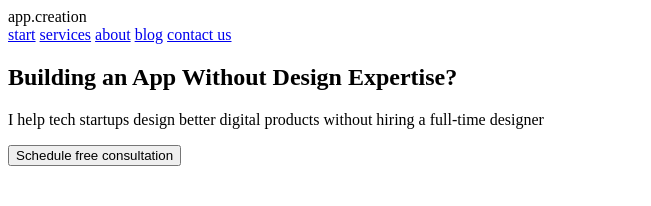
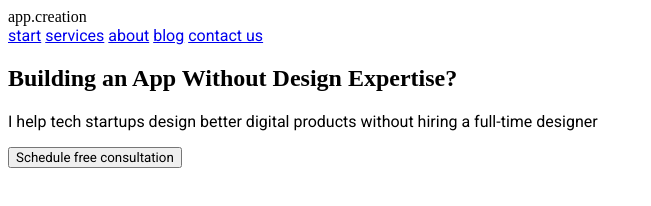
Before and after one commit to WebHeroSchool/_NoizeOwl_, a plain HTML site: page index.html in a window 1280 px wide. Shown: the whole page, without its empty margins (0-651 px from the left). Drawn offline with Linux system fonts and the light colour scheme; a web font is replaced by a local one.

Commit message:
Исправлены классы селекторов

```diff
--- a/style.css
+++ b/style.css
@@ -1,3 +1,9 @@
-.title{
+.menu__item{
       font-family: 'Roboto', sans-serif;
 }
+.main-content__subtitle{
+      font-family: 'Roboto', sans-serif;
+}
+.main-content__button{
+      font-family: 'Roboto', sans-serif;
+}
```
